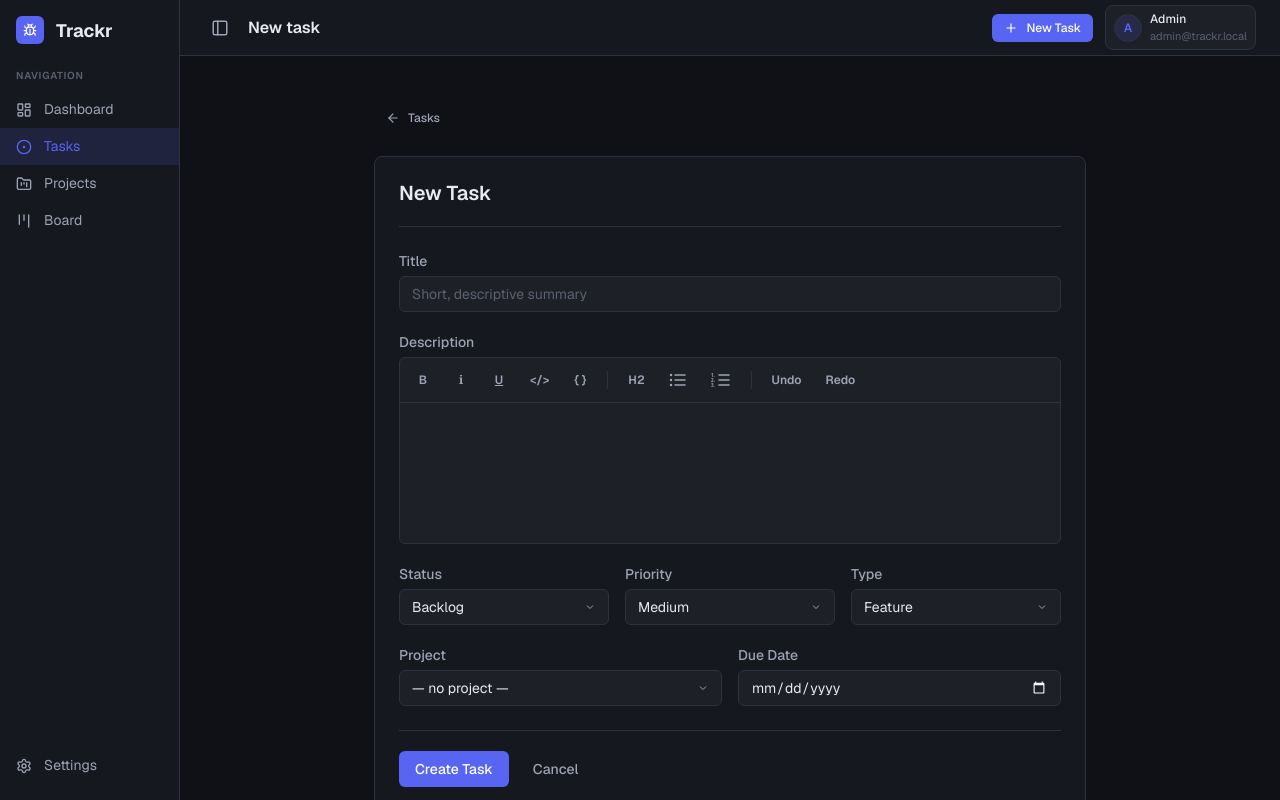
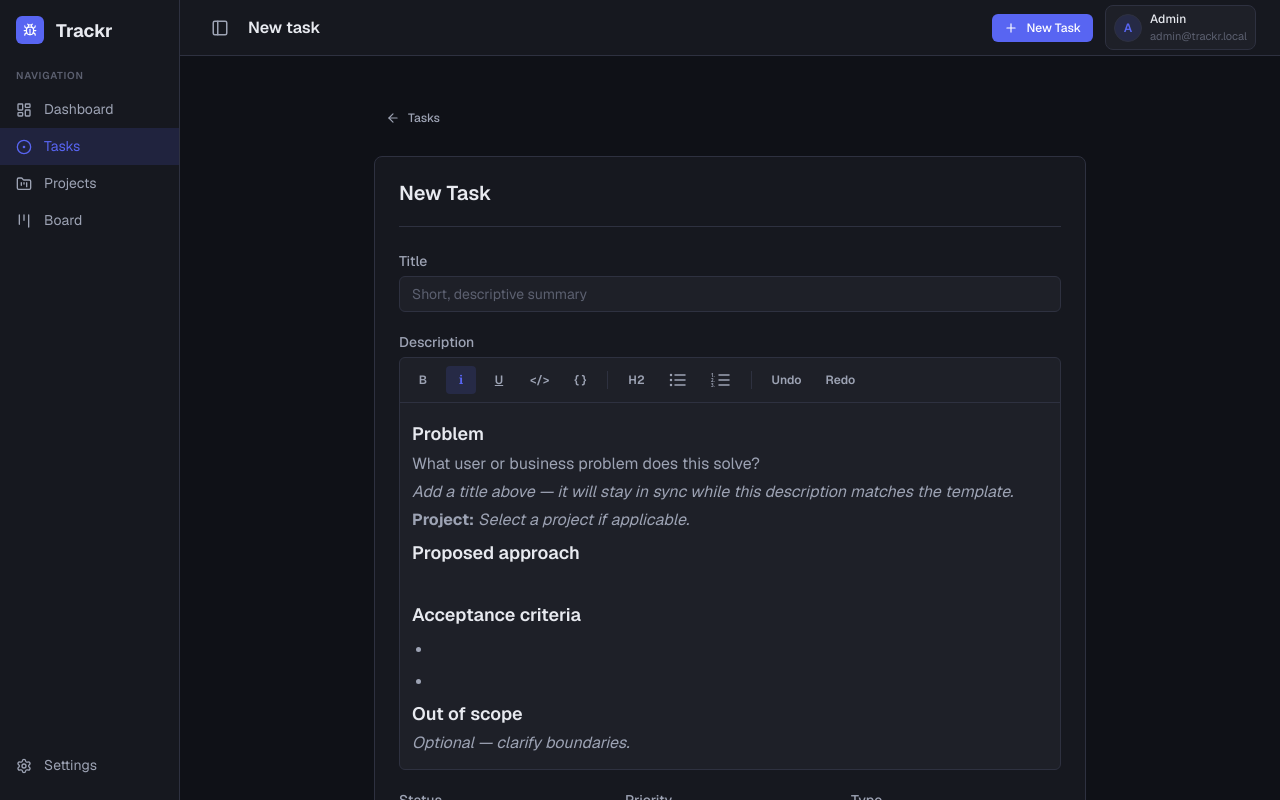
Before and after one commit to jhaysdevs/trackr, a Next.js app: page /tasks/new in a window 1280 px wide. Built offline with nearby package versions, Linux system fonts and the light colour scheme.

Commit message:
adding templative description data to tasks

```diff
--- a/src/components/tasks/TaskForm/TaskForm.tsx
+++ b/src/components/tasks/TaskForm/TaskForm.tsx
@@ -1,6 +1,6 @@
 'use client';
 
-import { useEffect, useState } from 'react';
+import { useEffect, useRef, useState } from 'react';
 import { useForm } from 'react-hook-form';
 import { zodResolver } from '@hookform/resolvers/zod';
 import { useRouter } from 'next/navigation';
@@ -10,8 +10,14 @@ import { Button } from '@/components/ui/Button/Button';
 import { Input } from '@/components/ui/Input/Input';
 import { Badge } from '@/components/ui/Badge/Badge';
 import { RichTextEditor } from '@/components/ui/RichTextEditor/RichTextEditor';
-import { useTask, useCreateTask, useUpdateTask, useDeleteTask } from '@/hooks/useTasks';
+import { useTask, useTasks, useCreateTask, useUpdateTask, useDeleteTask } from '@/hooks/useTasks';
+import { useDebouncedValue } from '@/hooks/useDebouncedValue';
 import { useProjects } from '@/hooks/useProjects';
+import {
+	buildDefaultTaskDescriptionHtml,
+	isHtmlDescriptionEmpty,
+	pickRelatedTaskTitles,
+} from '@/lib/taskDescriptionTemplates';
 import type { Task, TaskStatus, TaskPriority, TaskType } from '@/types';
 import styles from './TaskForm.module.scss';
 
@@ -119,8 +125,10 @@ export function TaskForm({ taskId, variant = 'page', onDismiss, onCreated }: Tas
 	const [saved, setSaved] = useState(false);
 
 	const { data: task, isPending: taskLoading } = useTask(taskId ?? '');
+	const { data: tasksPool } = useTasks({ pageSize: 500 });
 	const { data: projectsData } = useProjects();
 	const projects = projectsData?.data ?? [];
+	const autoDescriptionRef = useRef<string | null>(null);
 
 	const createMutation = useCreateTask();
 	const updateMutation = useUpdateTask(taskId ?? '');
@@ -130,7 +138,12 @@ export function TaskForm({ taskId, variant = 'page', onDismiss, onCreated }: Tas
 		resolver: zodResolver(formSchema),
 		defaultValues: {
 			title: '',
-			description: '',
+			description: buildDefaultTaskDescriptionHtml({
+				title: '',
+				type: 'feature',
+				projectName: undefined,
+				relatedTitles: [],
+			}),
 			status: 'backlog',
 			priority: 'medium',
 			type: 'feature',
@@ -154,8 +167,31 @@ export function TaskForm({ taskId, variant = 'page', onDismiss, onCreated }: Tas
 	}, [task, form]);
 
 	const watchedProjectId = form.watch('projectId');
+	const watchedTitle = form.watch('title');
+	const watchedType = form.watch('type');
+	const debouncedTitle = useDebouncedValue(watchedTitle ?? '', 380);
 	const watchedDescription = form.watch('description') ?? '';
 	const project = projects.find((p) => p.id === watchedProjectId);
+
+	useEffect(() => {
+		if (isEdit) return;
+		const type = (watchedType ?? 'feature') as TaskType;
+		const projectName = projects.find((p) => p.id === watchedProjectId)?.name;
+		const related = pickRelatedTaskTitles(tasksPool?.data ?? [], type, debouncedTitle, 3);
+		const next = buildDefaultTaskDescriptionHtml({
+			title: debouncedTitle,
+			type,
+			projectName,
+			relatedTitles: related,
+		});
+		const current = form.getValues('description') ?? '';
+		const prevAuto = autoDescriptionRef.current;
+		if (prevAuto === null || current === prevAuto || isHtmlDescriptionEmpty(current)) {
+			form.setValue('description', next, { shouldDirty: false, shouldValidate: true });
+			autoDescriptionRef.current = next;
+		}
+		// eslint-disable-next-line react-hooks/exhaustive-deps -- template sync; form.getValues/setValue are stable
+	}, [isEdit, debouncedTitle, watchedType, watchedProjectId, projects, tasksPool?.data]);
 
 	async function onSubmit(data: FormValues) {
 		setSaved(false);
--- /dev/null
+++ b/src/hooks/useDebouncedValue.ts
@@ -0,0 +1,12 @@
+'use client';
+
+import { useState, useEffect } from 'react';
+
+export function useDebouncedValue<T>(value: T, delay: number): T {
+	const [debounced, setDebounced] = useState(value);
+	useEffect(() => {
+		const id = setTimeout(() => setDebounced(value), delay);
+		return () => clearTimeout(id);
+	}, [value, delay]);
+	return debounced;
+}
--- /dev/null
+++ b/src/lib/taskDescriptionTemplates.ts
@@ -0,0 +1,209 @@
+import type { Task, TaskType } from '@/types';
+
+function escapeHtml(text: string): string {
+	return text
+		.replace(/&/g, '&amp;')
+		.replace(/</g, '&lt;')
+		.replace(/>/g, '&gt;')
+		.replace(/"/g, '&quot;');
+}
+
+/** Plain-text-ish check: user cleared the editor or left placeholder-only. */
+export function isHtmlDescriptionEmpty(html: string): boolean {
+	const plain = html
+		.replace(/<[^>]+>/g, ' ')
+		.replace(/&nbsp;/gi, ' ')
+		.replace(/\s+/g, ' ')
+		.trim();
+	return plain.length === 0;
+}
+
+export function pickRelatedTaskTitles(
+	tasks: Task[],
+	type: TaskType,
+	excludeTitle: string,
+	limit: number
+): string[] {
+	const ex = excludeTitle.trim().toLowerCase();
+	const seen = new Set<string>();
+	const out: string[] = [];
+	for (const t of tasks) {
+		if (t.type !== type) continue;
+		const title = t.title.trim();
+		if (!title || title.toLowerCase() === ex) continue;
+		const key = title.toLowerCase();
+		if (seen.has(key)) continue;
+		seen.add(key);
+		out.push(title);
+		if (out.length >= limit) break;
+	}
+	return out;
+}
+
+export interface DefaultDescriptionOptions {
+	title: string;
+	type: TaskType;
+	projectName?: string | null;
+	relatedTitles: string[];
+}
+
+/**
+ * Rich HTML for TipTap (StarterKit): headings, lists, emphasis, inline code.
+ */
+export function buildDefaultTaskDescriptionHtml(o: DefaultDescriptionOptions): string {
+	const title = o.title.trim();
+	const titleLine = title
+		? `<p><strong>Working title:</strong> ${escapeHtml(title)}</p>`
+		: `<p><em>Add a title above — it will stay in sync while this description matches the template.</em></p>`;
+
+	const projectLine =
+		o.projectName?.trim() ?
+			`<p><strong>Project:</strong> ${escapeHtml(o.projectName.trim())}</p>`
+		:	'<p><strong>Project:</strong> <em>Select a project if applicable.</em></p>';
+
+	const relatedBlock =
+		o.relatedTitles.length > 0 ?
+			`<h2>Similar work in this tracker</h2><ul>${o.relatedTitles.map((t) => `<li>${escapeHtml(t)}</li>`).join('')}</ul>`
+		:	'';
+
+	function tail(): string {
+		return [relatedBlock].filter(Boolean).join('');
+	}
+
+	switch (o.type) {
+		case 'bug':
+			return [
+				'<h2>Summary</h2>',
+				titleLine,
+				projectLine,
+				'<h2>Steps to reproduce</h2>',
+				'<ol><li></li><li></li><li></li></ol>',
+				'<h2>Expected result</h2>',
+				'<p></p>',
+				'<h2>Actual result</h2>',
+				'<p></p>',
+				'<h2>Environment</h2>',
+				'<ul><li><code>Browser / OS / app version</code></li><li><code>Build or release</code></li></ul>',
+				tail(),
+			].join('');
+
+		case 'feature':
+		case 'enhancement':
+		case 'ui_ux':
+			return [
+				'<h2>Problem</h2>',
+				'<p>What user or business problem does this solve?</p>',
+				titleLine,
+				projectLine,
+				'<h2>Proposed approach</h2>',
+				'<p></p>',
+				'<h2>Acceptance criteria</h2>',
+				'<ul><li></li><li></li></ul>',
+				'<h2>Out of scope</h2>',
+				'<p><em>Optional — clarify boundaries.</em></p>',
+				tail(),
+			].join('');
+
+		case 'documentation':
+			return [
+				'<h2>Audience</h2>',
+				'<p>Who will read this (role / experience level)?</p>',
+				titleLine,
+				projectLine,
+				'<h2>Outline</h2>',
+				'<ol><li></li><li></li><li></li></ol>',
+				'<h2>Draft</h2>',
+				'<p></p>',
+				tail(),
+			].join('');
+
+		case 'spike':
+			return [
+				'<h2>Question</h2>',
+				'<p>What unknown are we trying to reduce?</p>',
+				titleLine,
+				projectLine,
+				'<h2>Time box</h2>',
+				'<p><em>e.g. 1–2 days</em></p>',
+				'<h2>Findings</h2>',
+				'<ul><li></li></ul>',
+				'<h2>Recommendation</h2>',
+				'<p></p>',
+				tail(),
+			].join('');
+
+		case 'tech_debt':
+		case 'refactor':
+			return [
+				'<h2>Context</h2>',
+				'<p>What code or system area is affected?</p>',
+				titleLine,
+				projectLine,
+				'<h2>Pain today</h2>',
+				'<ul><li></li><li></li></ul>',
+				'<h2>Proposed refactor</h2>',
+				'<p></p>',
+				'<h2>Risks / rollout</h2>',
+				'<p></p>',
+				tail(),
+			].join('');
+
+		case 'performance':
+		case 'security':
+			return [
+				'<h2>Summary</h2>',
+				titleLine,
+				projectLine,
+				'<h2>Scope</h2>',
+				'<p>Components, endpoints, or assets involved.</p>',
+				'<h2>Evidence</h2>',
+				'<ul><li><code>Metrics, traces, or reports</code></li></ul>',
+				'<h2>Remediation plan</h2>',
+				'<ol><li></li><li></li></ol>',
+				tail(),
+			].join('');
+
+		case 'devops':
+		case 'testing':
+		case 'integration':
+			return [
+				'<h2>Goal</h2>',
+				'<p>What pipeline, suite, or integration changes?</p>',
+				titleLine,
+				projectLine,
+				'<h2>Checklist</h2>',
+				'<ul><li></li><li></li><li></li></ul>',
+				'<h2>Rollback / validation</h2>',
+				'<p></p>',
+				tail(),
+			].join('');
+
+		case 'accessibility':
+			return [
+				'<h2>Summary</h2>',
+				titleLine,
+				projectLine,
+				'<h2>WCAG / standard</h2>',
+				'<p><em>e.g. 2.4.7 Focus visible</em></p>',
+				'<h2>Current behaviour</h2>',
+				'<p></p>',
+				'<h2>Expected behaviour</h2>',
+				'<p></p>',
+				'<h2>Verification</h2>',
+				'<ul><li>Keyboard</li><li>Screen reader</li><li>Contrast</li></ul>',
+				tail(),
+			].join('');
+
+		default:
+			return [
+				'<h2>Context</h2>',
+				titleLine,
+				projectLine,
+				'<h2>Details</h2>',
+				'<p></p>',
+				'<h2>Next steps</h2>',
+				'<ul><li></li><li></li></ul>',
+				tail(),
+			].join('');
+	}
+}
```
